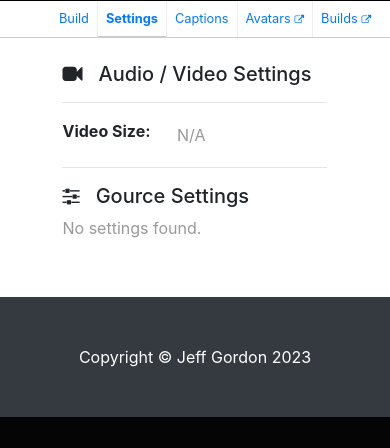
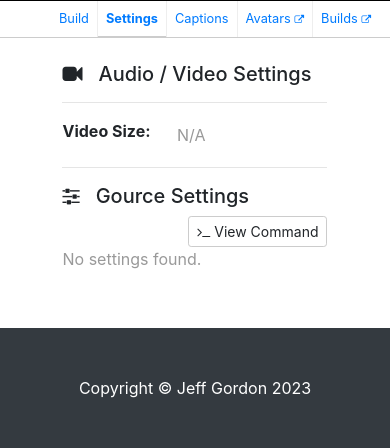
Before and after one commit to chugcup/gource-studio, a Django app: template gource_studio/gource_studio/templates/core/project.html in a window 390 px wide, after a click on "Settings". Shown: the part 674-1122 px from the top of the page. Before the commit the page ends 1091 px from the top, so only its background shows below. Run offline with Django 3.2, Linux system fonts and the light colour scheme; the template is opened without the code that fills it, so the values that code supplies are empty; some libraries are stand-ins or nearby versions.

Commit message:
Added 'View Command' feature; added proper boolean option support
- Added UI action to view Gource command line based on options
- Added `type` to UI options schema; render "bool" types as readonly input
- Added helper to copy text to user's clipboard

```diff
--- a/gource_studio/gource_studio/core/constants.py
+++ b/gource_studio/gource_studio/core/constants.py
@@ -317,7 +317,7 @@ GOURCE_OPTIONS = {
         'type': 'bool',
         'description': "Show file extension key.",
         'parser': bool,
-        'default': True,
+        'default': False,
     },
     'colour-images': {
         'label': 'Color Images',
--- a/gource_studio/gource_studio/core/static/js/pages/project.js
+++ b/gource_studio/gource_studio/core/static/js/pages/project.js
@@ -149,6 +149,9 @@ App.pages.project.init = function(project_id, page_options) {
                 new_option.popover_id = "gource-option-popover-"+new_option.name;
                 new_option.value_default = new_option.default;  // Alias to avoid JS keyword
                 new_option.value_default_set = (new_option.value_default !== null && new_option.value_default !== undefined);
+                if (new_option.type == 'bool') {
+                    new_option.value = true;
+                }
                 // Add to selected list
                 this.options_selected.push(new_option);
                 // Remove from available list
@@ -215,6 +218,9 @@ App.pages.project.init = function(project_id, page_options) {
                 new_option.popover_id = "gource-option-view-popover-"+new_option.name;
                 new_option.value_default = new_option.default;  // Alias to avoid JS keyword
                 new_option.value_default_set = (new_option.value_default !== null && new_option.value_default !== undefined);
+                if (new_option.type == 'bool') {
+                    new_option.value = true;
+                }
                 // Add to selected list
                 this.options_selected.push(new_option);
                 // Remove from available list
@@ -262,9 +268,10 @@ App.pages.project.init = function(project_id, page_options) {
         props: {
             name: String,
             label: String,
-            value: [String, Number],
+            value: [String, Number, Boolean],
             value_default: [String, Number, Boolean],
             value_default_set: Boolean,
+            type: String,
             placeholder: String,
             description: String,
             description_help: String,
@@ -277,7 +284,12 @@ App.pages.project.init = function(project_id, page_options) {
               <b>{{ label }}:</b>
             </div>
             <div class="gource-option-value">
-              <input class="form-control form-control-sm" :name="name" type="text" :value="value" v-on:input="$emit('input:value', $event.target.value)" v-on:change="$emit('change:value', $event.target.value)" :placeholder="placeholder" :readonly="!can_edit" />
+              <div class="gource-option-value-input" v-if="type != 'bool'">
+                <input class="form-control form-control-sm" :name="name" type="text" :value="value" v-on:input="$emit('input:value', $event.target.value)" v-on:change="$emit('change:value', $event.target.value)" :placeholder="placeholder" :readonly="!can_edit" />
+              </div>
+              <div class="gource-option-value-bool" v-if="type == 'bool'">
+                <input class="form-control form-control-sm" :name="name" type="text" value="true" :readonly="true" />
+              </div>
               <span class="gource-option-info" :id="popover_id"><i class="fa fa-info-circle"></i></span></span>
               <b-popover :target="popover_id" triggers="hover">
                 <p class="popover-setting-description">{{ description }}</p>
@@ -305,6 +317,7 @@ App.pages.project.init = function(project_id, page_options) {
             label: String,
             value_default: [String, Number, Boolean],
             value_default_set: Boolean,
+            type: String,
             placeholder: String,
             description: String,
             description_help: String,
@@ -876,4 +889,57 @@ App.pages.project.init = function(project_id, page_options) {
             $modal.find('.add-to-playlist-modal-additional-options ul').html('');
         });
     });
+    const open_gource_command_options_modal = function(options_list, video_size) {
+        // Open modal and display Gource command usage
+        let $modal = $('#display-gource-command-modal').modal();
+        // Base command + explicit video size (-WxH)
+        let command_arguments = ['gource'];
+        if (video_size) {
+            command_arguments.push('-'+video_size);
+        }
+        // Build additional command arguments on new lines
+        _.each(options_list, function(option, idx) {
+            if (option.type == 'bool' && ""+option.value != 'true') {
+                return;   // skip
+            }
+            //                        "gource "
+            command_arguments.push('\\\n      ');
+            command_arguments.push('--'+option.name);
+            if (option.type != 'bool') {
+                if ((""+option.value).indexOf(" ") > -1) {
+                    command_arguments.push('"'+option.value.replaceAll('"', '\\"')+'"');
+                } else {
+                    command_arguments.push(option.value);
+                }
+            }
+        });
+        let command_text = command_arguments.join(' ');
+        $modal.find('#display-gource-command-container').text(command_text);
+        $modal.on('hidden.bs.modal', function() {
+            $modal.find('#display-gource-command-container').text('');
+            $modal.off('click.copy-gource-command');
+        });
+        $modal.on('click.copy-gource-command', '#copy-gource-command-clipboard-btn', function() {
+            let successful = App.utils.copyToClipboard(command_text);
+            if (successful) {
+                $.notify("Command copied to clipboard.", {className: "success", position: "top right"});
+            } else {
+                $.notify("Failed to copy to clipboard.", {position: "top right"});
+            }
+        });
+    };
+    $('body').on('click', '#project-view-gource-command-btn', function(e) {
+        let video_size = $('#project-video-size').val();
+        open_gource_command_options_modal(
+            App.pages.project.project_settings_container.options_selected,
+            video_size
+        );
+    });
+    $('body').on('click', '#build-view-gource-command-btn', function(e) {
+        let video_size = $('#build-video-size').text();
+        open_gource_command_options_modal(
+            App.pages.project.build_settings_container.options_selected,
+            video_size
+        );
+    });
 };
--- a/gource_studio/gource_studio/core/static/js/utils.js
+++ b/gource_studio/gource_studio/core/static/js/utils.js
@@ -44,3 +44,65 @@ App.utils.cloneJSON = function(data) {
     }
     return data;    // Not really a cloneable object
 };
+
+// Helper to copy input text to user's clipboard
+App.utils.copyToClipboard = function(data) {
+    const el = document.createElement('textarea');
+    el.value = data;
+    el.setAttribute('readonly', '');
+    el.style.position = 'absolute';
+    el.style.left = '-9999px';
+    document.body.appendChild(el);
+    const selected = document.getSelection().rangeCount > 0
+                        ? document.getSelection().getRangeAt(0)
+                        : false;
+    el.select();
+
+    let successful = false;
+    try {
+        successful = document.execCommand('copy');
+    } catch (err) {
+        console.log('Unable to copy to clipboard: ', err);
+    }
+    document.body.removeChild(el);
+
+    if (selected) {
+        document.getSelection().removeAllRanges();
+        document.getSelection().addRange(selected);
+    }
+    /*
+    let textarea = document.createElement("textarea");
+    // Place in the top-left corner of screen regardless of scroll position.
+    textarea.style.position = 'fixed';
+    textarea.style.top = 0;
+    textarea.style.left = 0;
+    // Ensure it has a small width and height. Setting to 1px / 1em
+    // doesn't work as this gives a negative w/h on some browsers.
+    textarea.style.width = '2em';
+    textarea.style.height = '2em';
+    // We don't need padding, reducing the size if it does flash render.
+    textarea.style.padding = 0;
+    // Clean up any borders.
+    textarea.style.border = 'none';
+    textarea.style.outline = 'none';
+    textarea.style.boxShadow = 'none';
+    // Avoid flash of the white box if rendered for any reason.
+    textarea.style.background = 'transparent';
+
+    textarea.value = data;
+
+    document.body.appendChild(textarea);
+    textarea.focus();
+    textarea.select();
+
+    let successful = false;
+    try {
+        successful = document.execCommand('copy');
+        console.log(successful);
+    } catch (err) {
+        console.log('Unable to copy to clipboard: ', err);
+    }
+    document.body.removeChild(textarea);
+    */
+    return successful;
+};
--- a/gource_studio/gource_studio/templates/core/project.html
+++ b/gource_studio/gource_studio/templates/core/project.html
@@ -562,6 +591,11 @@
                   <i class="fa fa-sliders"></i> &nbsp;
                   Gource Settings
                 </h5>
+
+                <div class="build-view-gource-command float-right">
+                  <button id="build-view-gource-command-btn" class="btn btn-sm btn-default"><i class="fa fa-terminal"></i> View Command</button>
+                </div>
+
               </div>
               <div class="clearfix"></div>
               <div id="gource-settings-region-view">
@@ -690,6 +724,11 @@
                   <i class="fa fa-sliders"></i> &nbsp;
                   Gource Settings
                 </h5>
+
+                <div class="project-view-gource-command float-right">
+                  <button id="project-view-gource-command-btn" class="btn btn-sm btn-default"><i class="fa fa-terminal"></i> View Command</button>
+                </div>
+
                 <div id="gource-duration-estimate-container">
                     <small>Estimated Duration:</small>
                     <span id="gource-duration-estimate">-</span>
@@ -928,6 +967,28 @@
     </div>
   </div>
 </div>
+
+<!-- Gource Command Modal -->
+<div class="modal" id="display-gource-command-modal" tabindex="-1" role="dialog" aria-labelledby="display-gource-command-modal-title" aria-hidden="true">
+  <div class="modal-dialog" role="document">
+    <div class="modal-content">
+      <div class="modal-header">
+        <h5 class="modal-title" id="display-gource-command-modal-title">Gource Command</h5>
+        <button type="button" class="close" data-dismiss="modal" aria-label="Close">
+          <span aria-hidden="true">&times;</span>
+        </button>
+      </div>
+      <div class="modal-body">
+        Use the following command to run this project's configuration:
+        <button id="copy-gource-command-clipboard-btn" class="btn btn-xs btn-default" type="button" title="Copy command to clipboard"><i class="fa fa-clipboard"></i> Copy to Clipboard</button>
+        <div id="display-gource-command-container"></div>
+      </div>
+      <div class="modal-footer">
+        <button type="button" class="btn btn-secondary" data-dismiss="modal">Close</button>
+      </div>
+    </div>
+  </div>
+</div>
 {% endblock %}
 
 {% block page_js %}
@@ -970,11 +1031,11 @@
 
         _.each(init_project_options, function(item) {
             App.debug && console.log("Initial setting: ", item);
-            App.pages.project.project_settings_container.addOption(item.name, item.value, true);
+            App.pages.project.project_settings_container.addOption(item.name, item.value, item.value_type, true);
         });
         _.each(init_build_options, function(item) {
             App.debug && console.log("Initial build setting: ", item);
-            App.pages.project.build_settings_container.addOption(item.name, item.value, true);
+            App.pages.project.build_settings_container.addOption(item.name, item.value, item.value_type, true);
         });
 
         App.pages.project.refreshGourceDuration();
```
Also changed, not shown: other parts of gource_studio/gource_studio/templates/core/project.html (+30 -1 lines).
